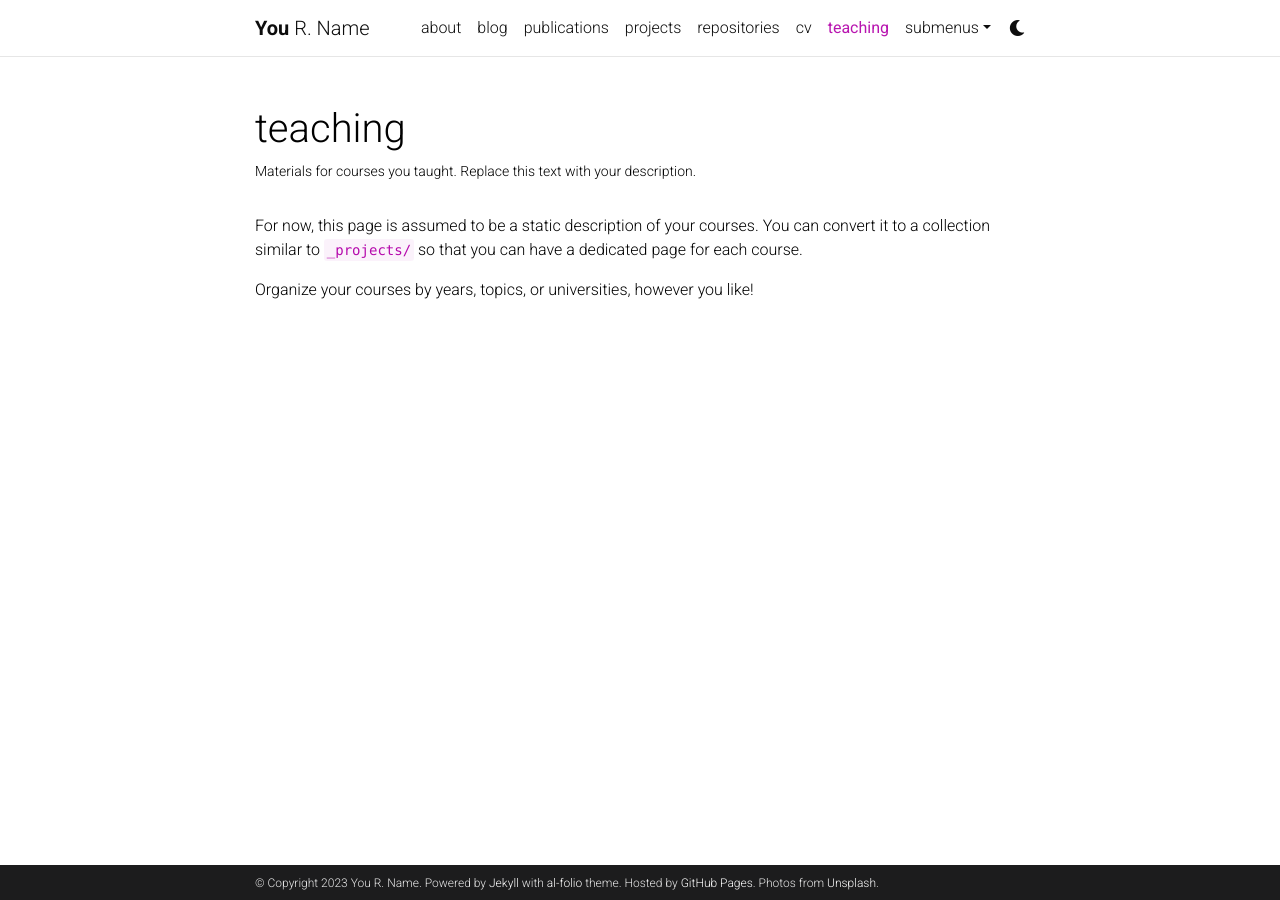
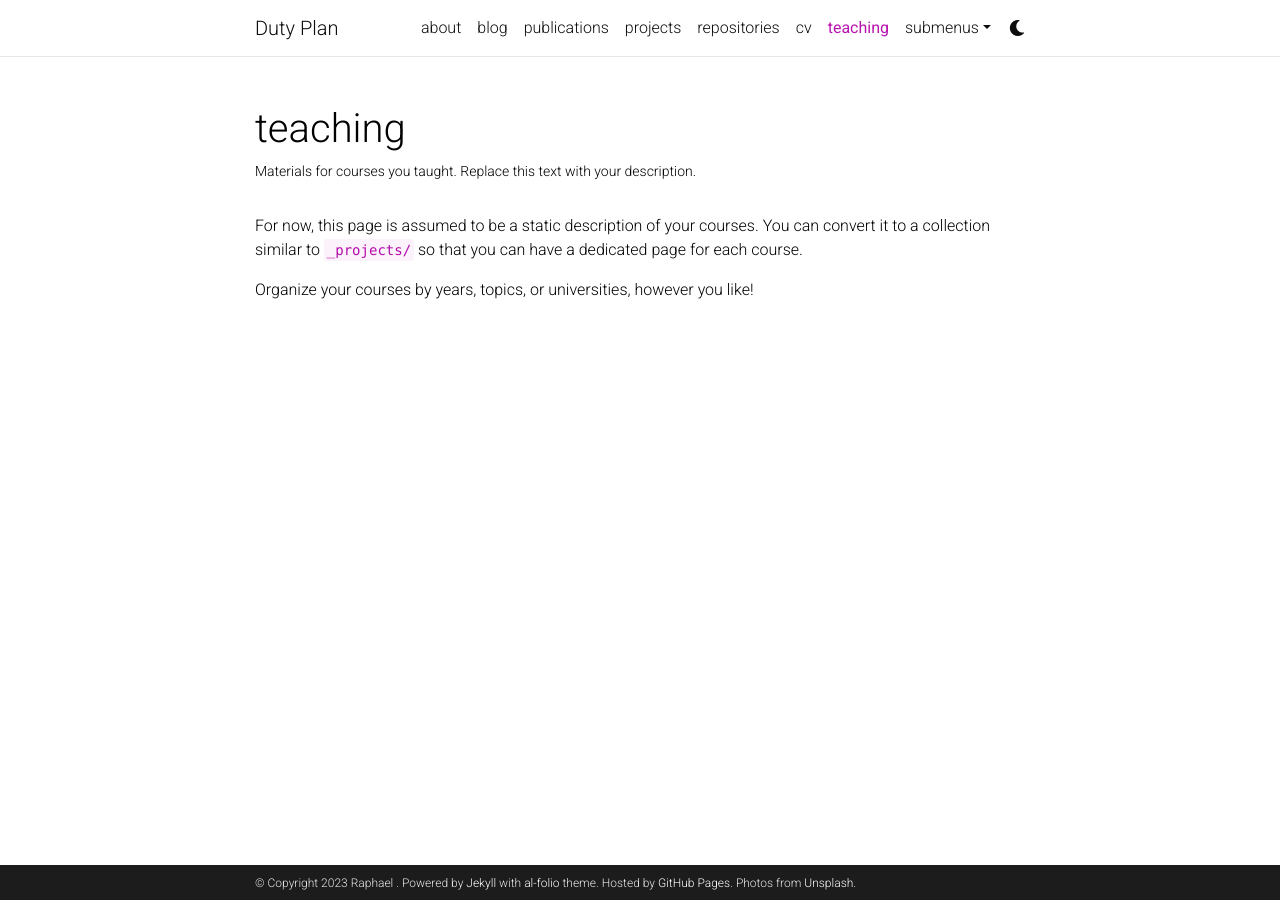
Before and after one commit to rhecher/rhecher.github.io, a Jekyll site: the page built from _pages/teaching.md, in a window 1280 px wide. Built offline with Jekyll 4.4.1, drawn with Linux system fonts in a browser that asks for light colours; comment, search, counter and statistics services are not loaded; a style sheet for code colours, icons or effects is not loaded.

Commit message:
Update _config.yml

```diff
--- a/_config.yml
+++ b/_config.yml
@@ -2,10 +2,10 @@
 # Site settings
 # -----------------------------------------------------------------------------
 
-title: blank # the website title (if blank, full name will be used instead)
-first_name: You
-middle_name: R.
-last_name: Name
+title: Duty Plan # the website title (if blank, full name will be used instead)
+first_name: Raphael
+middle_name:
+last_name:
 email: you@example.com
 description: > # the ">" symbol means to ignore newlines until "footer_text:"
   A simple, whitespace theme for academics. Based on [*folio](https://github.com/bogoli/-folio) design.
@@ -13,12 +13,12 @@
   Powered by <a href="https://jekyllrb.com/" target="_blank">Jekyll</a> with <a href="https://github.com/alshedivat/al-folio">al-folio</a> theme.
   Hosted by <a href="https://pages.github.com/" target="_blank">GitHub Pages</a>.
   Photos from <a href="https://unsplash.com" target="_blank">Unsplash</a>.
-keywords: jekyll, jekyll-theme, academic-website, portfolio-website  # add your own keywords or leave empty
+keywords: # jekyll, jekyll-theme, academic-website, portfolio-website  # add your own keywords or leave empty
 
 lang: en # the language of your site (for example: en, fr, cn, ru, etc.)
 icon: ⚛️  # the emoji used as the favicon (alternatively, provide image name in /assets/img/)
 
-url: https://alshedivat.github.io # the base hostname & protocol for your site
+url: https://rhecher.github.io # the base hostname & protocol for your site
 baseurl: /al-folio # the subpath of your site, e.g. /blog/
 last_updated: false # set to true if you want to display last updated in the footer
 impressum_path:  # set to path to include impressum link in the footer, use the same path as permalink in a page, helps to conform with EU GDPR
```
